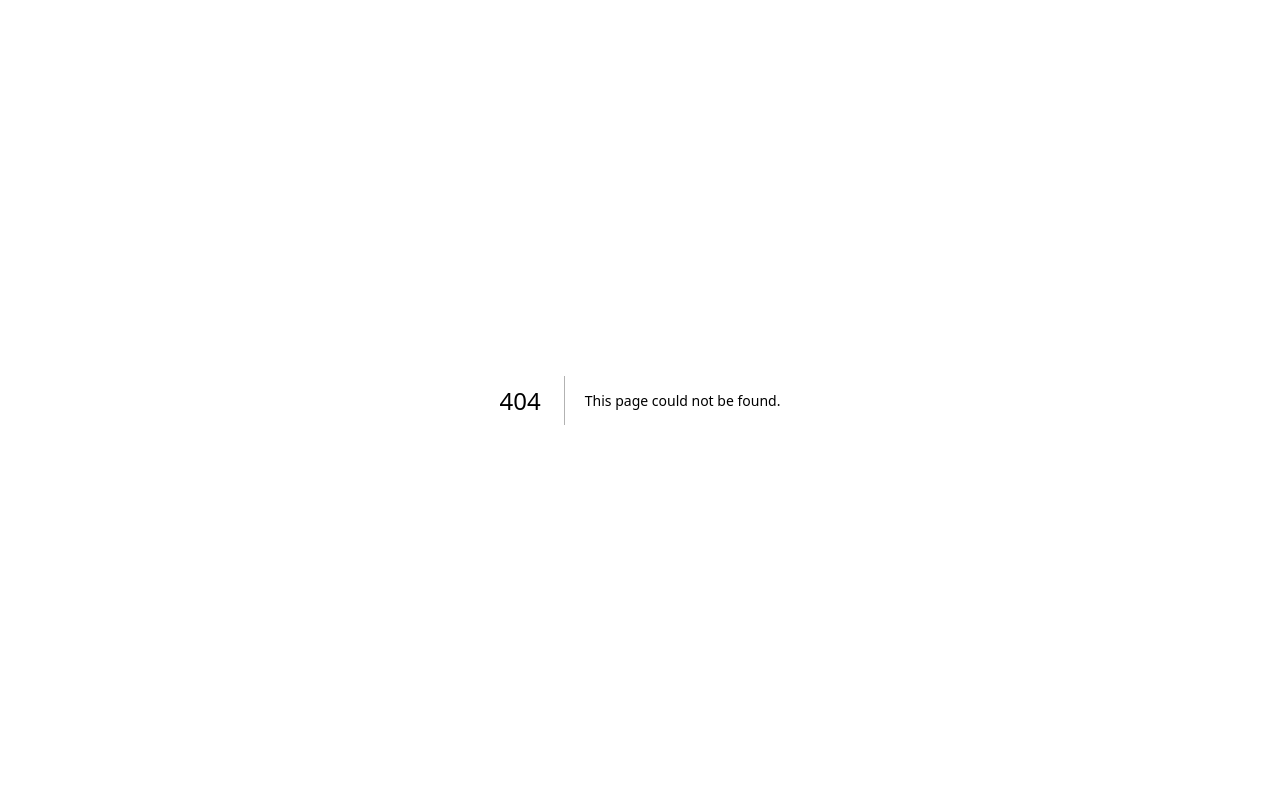
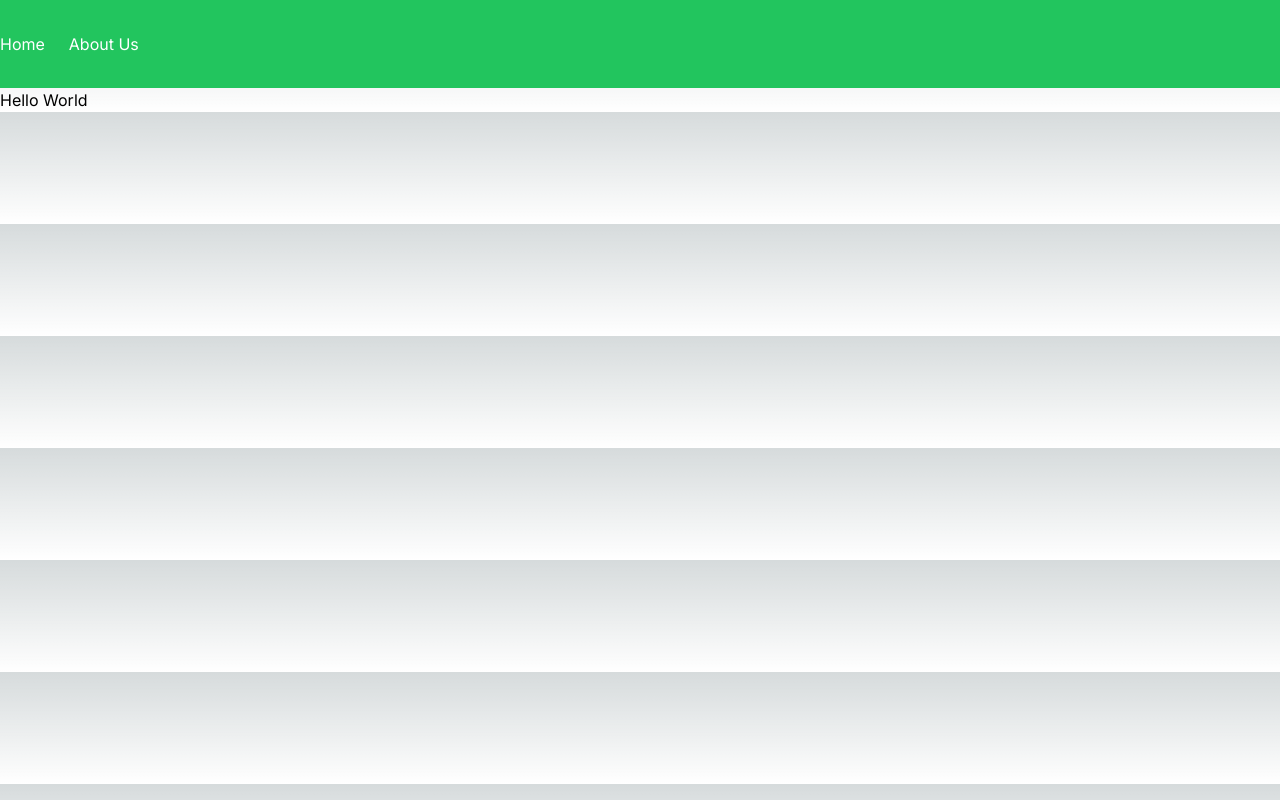
Before and after one commit to AshokSaravanan222/LAHacks24, a Next.js app in the folder client/visign/: page /about in a window 1280 px wide. Before the commit this address had no page. Built offline with nearby package versions, Linux system fonts and the light colour scheme.

Commit message:
added header

```diff
--- /dev/null
+++ b/client/visign/src/app/about/page.tsx
@@ -0,0 +1,13 @@
+import Header from '@/components/Header'
+import React from 'react'
+
+const page = () => {
+  return (
+    <div>
+    <Header />
+    <div>Hello World</div>
+    </div>
+  )
+}
+
+export default page
--- a/client/visign/src/app/globals.css
+++ b/client/visign/src/app/globals.css
@@ -1,7 +1,6 @@
 @tailwind base;
 @tailwind components;
 @tailwind utilities;
-
 :root {
   --foreground-rgb: 0, 0, 0;
   --background-start-rgb: 214, 219, 220;
--- a/client/visign/src/app/page.tsx
+++ b/client/visign/src/app/page.tsx
@@ -1,4 +1,5 @@
 import Image from "next/image";
+import Header from "../components/Header";
 
 export default function Home() {
   return (
--- /dev/null
+++ b/client/visign/src/components/Header.tsx
@@ -0,0 +1,18 @@
+import Link from 'next/link';
+
+const Header = () => {
+  return (
+    <header className="bg-green-500 text-white py-8">
+      <nav className="container mx-auto flex justify-between items-center">
+        <div>
+          <Link href="/"className="mr-6 hover:text-green-200 transition-colors duration-300 animate-float"> Home</Link>
+          <Link href="/about" className="hover:text-green-200 transition-colors duration-300 animate-float">
+            About Us
+          </Link>
+        </div>
+      </nav>
+    </header>
+  );
+};
+
+export default Header;
```
Also changed, not shown: 1 other file (tests, documents, lock files or other folders).
